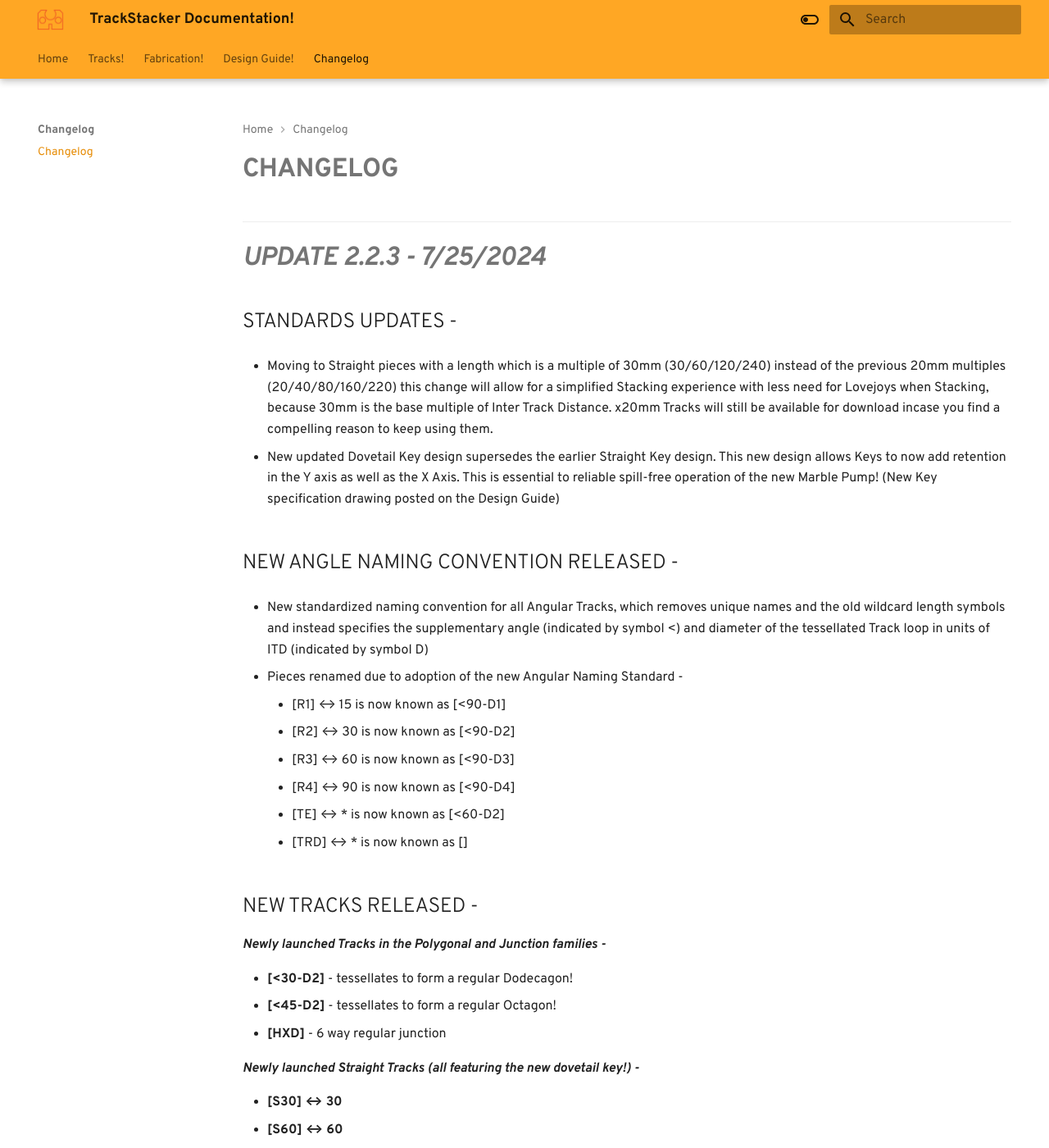
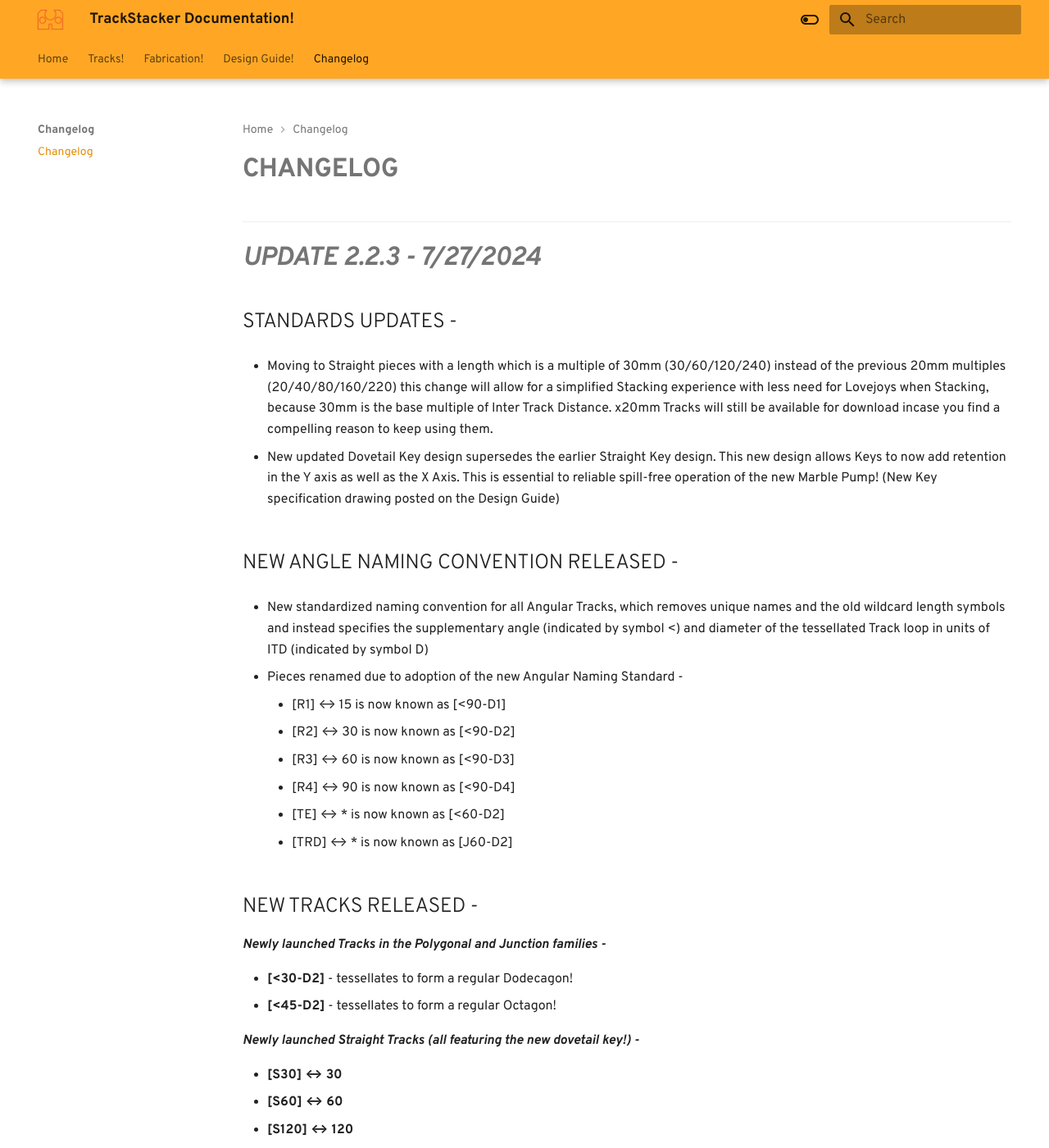
Before and after one commit to shaurjyabanerjee/TRACKSTACKER_DOCS, an MkDocs documentation site: the page built from docs/changelog.md, in a window 1280 px wide and 1400 px high. Shown: the whole window at 82% size. Built offline with MkDocs 1.6.1 and Material for MkDocs 9.7.7, drawn with Linux system fonts in a browser that asks for light colours.

```diff
--- a/docs/changelog.md
+++ b/docs/changelog.md
@@ -7,7 +7,7 @@ description:
 
 ---
 
-# ***UPDATE 2.2.3 - 7/25/2024***
+# ***UPDATE 2.2.3 - 7/27/2024***
 
 ## STANDARDS UPDATES -
 
@@ -25,7 +25,7 @@ description:
     - [R3] ↔ 60 is now known as [<90-D3]
     - [R4] ↔ 90 is now known as [<90-D4]
     - [TE] ↔ * is now known as [<60-D2]
-    - [TRD] ↔ * is now known as []
+    - [TRD] ↔ * is now known as [J60-D2]
 
 
 ## NEW TRACKS RELEASED -
@@ -34,7 +34,6 @@ description:
 
 - **[<30-D2]** - tessellates to form a regular Dodecagon!
 - **[<45-D2]** - tessellates to form a regular Octagon!
-- **[HXD]** - 6 way regular junction
 
 ***Newly launched Straight Tracks (all featuring the new dovetail key!) -***
 
```
Also changed, not shown: docs/index.md (+8 -0 lines).
